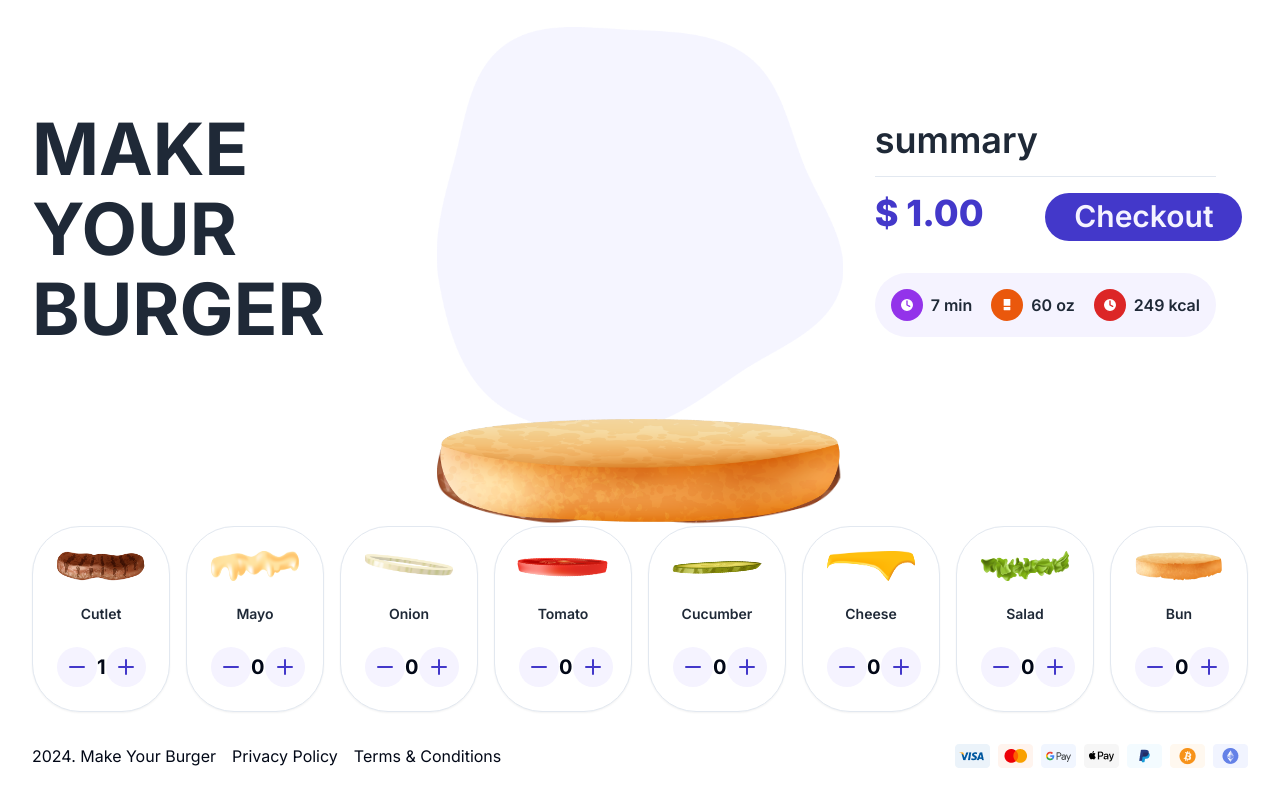
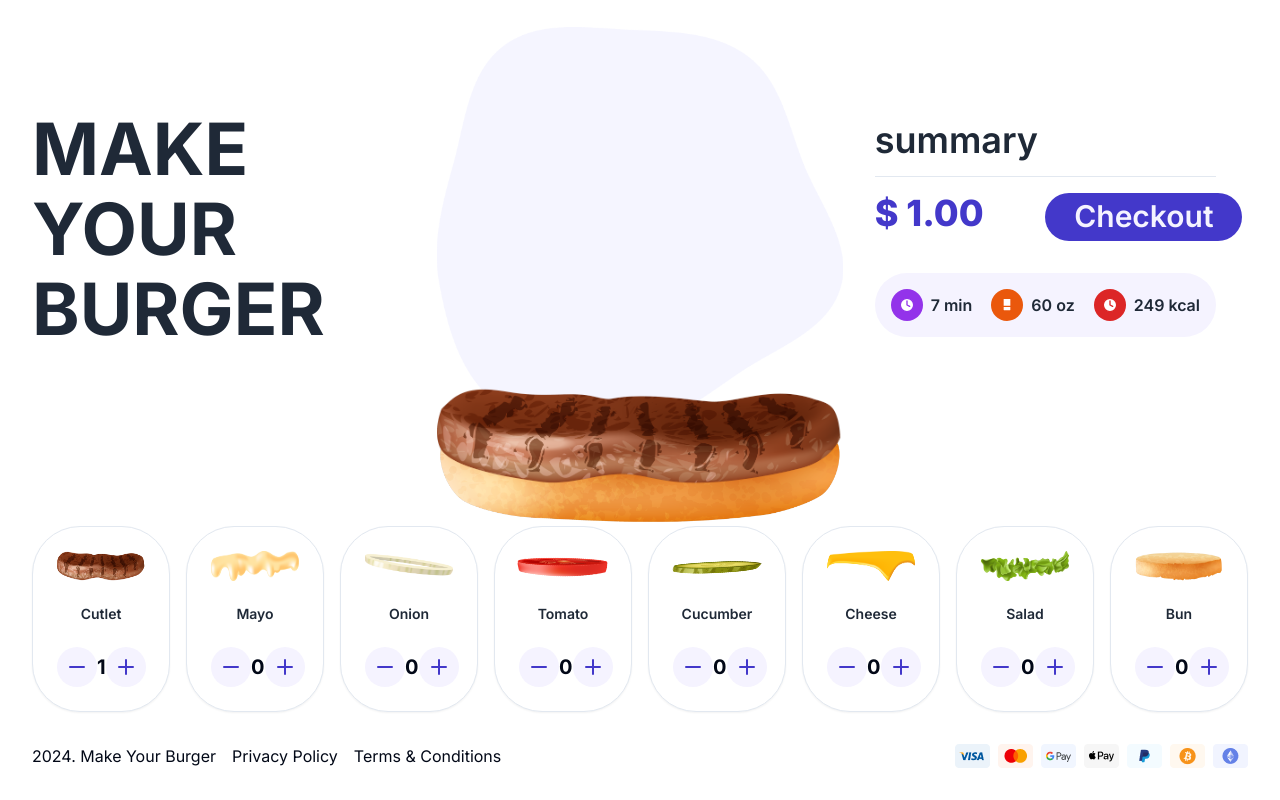
Before and after one commit to Alek30k/Make-Your-Burguer, a Next.js app: page /make in a window 1280 px wide. Both pictures are taken after a click on the button 130 px from the left and 839 px from the top of the page. Shown: the part 173-973 px from the top of the page. Built offline with nearby package versions, Linux system fonts and the light colour scheme.

Commit message:
last commit

```diff
--- a/app/(public)/make/components/burger.tsx
+++ b/app/(public)/make/components/burger.tsx
@@ -17,7 +17,7 @@ const MakeBurger = ({ ingredients }: Props) => {
               alt={alt}
               width={1000}
               height={300}
-              className="absolute bottom-0"
+              className="absolute bottom-10 z-10"
             />
           )
       )}
```
